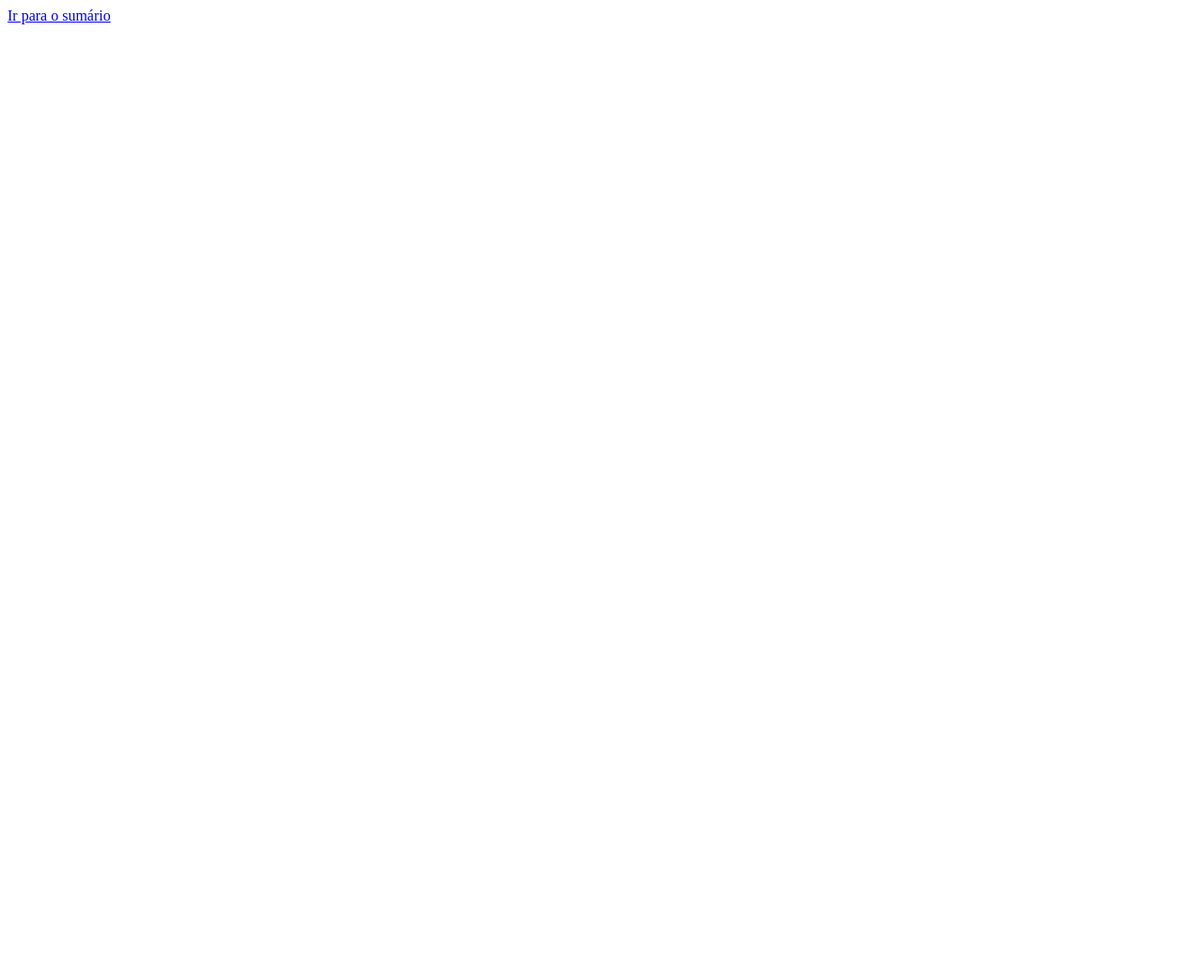
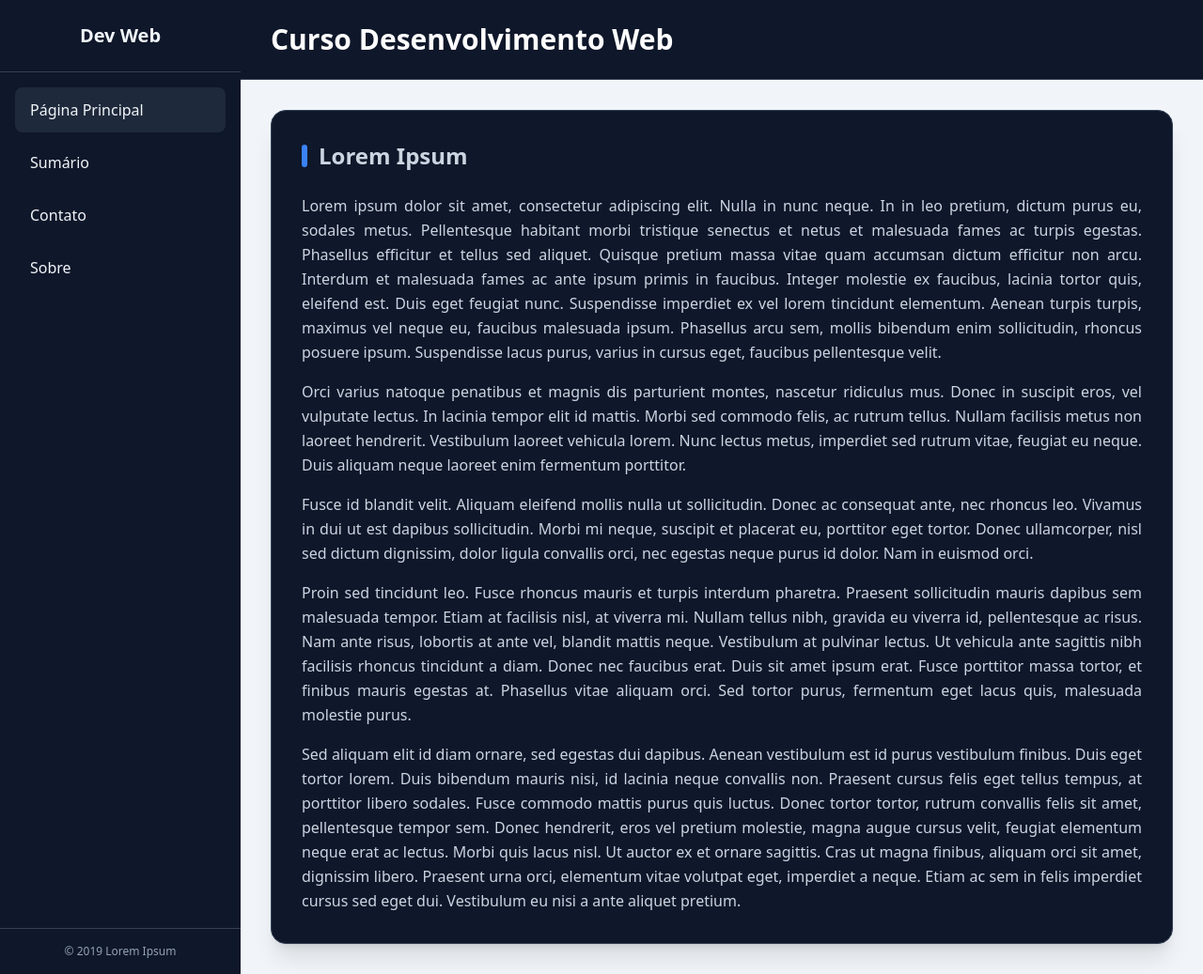
Before and after one commit to Heverton-Souza/ExerciciosBaseHTML, a plain HTML site: page curso/index.html in a window 1280 px wide. Shown: the whole page at 94% size. Before the commit the page ends 800 px from the top, so only its background shows below. Drawn offline with nearby package versions, Linux system fonts and the light colour scheme.

Commit message:
Criado um CSS para a página inicial utilizando o tailwind

```diff
--- a/curso/index.html
+++ b/curso/index.html
@@ -6,9 +6,105 @@
     <meta name="description" content="pagina inicial">
     <meta name="keywords" content="palavra-chave1, palavra-chave2, palavra-chave3">
     <meta name="author" content="Heverton Souza">
-    <title>pagina inicial</title>
+
+    <!-- Tailwind -->
+    <script src="https://cdn.tailwindcss.com"></script>
+
+    <title>Página Inicial</title>
 </head>
-<body>
-    <a href="sumario.html">Ir para o sumário</a>
+<body class="bg-slate-100 text-slate-800">
+
+    <div class="flex min-h-screen">
+
+        <!-- Sidebar -->
+        <aside class="w-64 bg-slate-900 text-slate-100 flex flex-col">
+            <div class="p-6 border-b border-slate-700">
+                <h1 class="text-xl font-bold text-center">
+                    Dev Web
+                </h1>
+            </div>
+
+            <nav class="flex-1 p-4">
+                <ul class="space-y-2">
+                    <li>
+                        <a href="index.html"
+                           class="flex items-center gap-3 px-4 py-3 rounded-lg bg-slate-800 hover:bg-blue-600 transition">
+                            Página Principal
+                        </a>
+                    </li>
+                    <li>
+                        <a href="sumario.html"
+                           class="flex items-center gap-3 px-4 py-3 rounded-lg hover:bg-slate-800 transition">
+                            Sumário
+                        </a>
+                    </li>
+                    <li>
+                        <a href="index.html"
+                           class="flex items-center gap-3 px-4 py-3 rounded-lg hover:bg-slate-800 transition">
+                           Contato
+                        </a>
+                    </li>
+                    <li>
+                        <a href="index.html"
+                           class="flex items-center gap-3 px-4 py-3 rounded-lg hover:bg-slate-800 transition">
+                            Sobre
+                        </a>
+                    </li>
+                </ul>
+            </nav>
+
+            <div class="p-4 text-xs text-center text-slate-400 border-t border-slate-700">
+                © 2019 Lorem Ipsum
+            </div>
+        </aside>
+
+        <!-- Main -->
+        <main class="flex-1 flex flex-col">
+
+            <!-- Header -->
+            <header class="bg-slate-900 border-b border-slate-700 px-8 py-6">
+                <h2 class="text-3xl font-bold text-white">
+                    Curso Desenvolvimento Web
+                </h2>
+            </header>
+
+            <!-- Content -->
+            <section class="p-8">
+                <div class="bg-slate-900 border border-slate-700 rounded-2xl shadow-xl p-8">
+
+                    <h3 class="text-2xl font-semibold text-slate-300 mb-6 flex items-center gap-3">
+                        <span class="w-1.5 h-6 bg-blue-500 rounded-full"></span>
+                        Lorem Ipsum
+                    </h3>
+
+                    <div class="space-y-4 leading-relaxed text-slate-300 text-justify">
+                        <p>
+                    Lorem ipsum dolor sit amet, consectetur adipiscing elit. Nulla in nunc neque. In in leo pretium, dictum purus eu, sodales metus. Pellentesque habitant morbi tristique senectus et netus et malesuada fames ac turpis egestas. Phasellus efficitur et tellus sed aliquet. Quisque pretium massa vitae quam accumsan dictum efficitur non arcu. Interdum et malesuada fames ac ante ipsum primis in faucibus. Integer molestie ex faucibus, lacinia tortor quis, eleifend est. Duis eget feugiat nunc. Suspendisse imperdiet ex vel lorem tincidunt elementum. Aenean turpis turpis, maximus vel neque eu, faucibus malesuada ipsum. Phasellus arcu sem, mollis bibendum enim sollicitudin, rhoncus posuere ipsum. Suspendisse lacus purus, varius in cursus eget, faucibus pellentesque velit.
+                    </p>
+
+                    <p>
+                    Orci varius natoque penatibus et magnis dis parturient montes, nascetur ridiculus mus. Donec in suscipit eros, vel vulputate lectus. In lacinia tempor elit id mattis. Morbi sed commodo felis, ac rutrum tellus. Nullam facilisis metus non laoreet hendrerit. Vestibulum laoreet vehicula lorem. Nunc lectus metus, imperdiet sed rutrum vitae, feugiat eu neque. Duis aliquam neque laoreet enim fermentum porttitor.
+                    </p>
+
+                    <p>
+                    Fusce id blandit velit. Aliquam eleifend mollis nulla ut sollicitudin. Donec ac consequat ante, nec rhoncus leo. Vivamus in dui ut est dapibus sollicitudin. Morbi mi neque, suscipit et placerat eu, porttitor eget tortor. Donec ullamcorper, nisl sed dictum dignissim, dolor ligula convallis orci, nec egestas neque purus id dolor. Nam in euismod orci.
+                    </p>
+
+                    <p>
+                    Proin sed tincidunt leo. Fusce rhoncus mauris et turpis interdum pharetra. Praesent sollicitudin mauris dapibus sem malesuada tempor. Etiam at facilisis nisl, at viverra mi. Nullam tellus nibh, gravida eu viverra id, pellentesque ac risus. Nam ante risus, lobortis at ante vel, blandit mattis neque. Vestibulum at pulvinar lectus. Ut vehicula ante sagittis nibh facilisis rhoncus tincidunt a diam. Donec nec faucibus erat. Duis sit amet ipsum erat. Fusce porttitor massa tortor, et finibus mauris egestas at. Phasellus vitae aliquam orci. Sed tortor purus, fermentum eget lacus quis, malesuada molestie purus.
+                    </p>
+
+                    <p>
+                    Sed aliquam elit id diam ornare, sed egestas dui dapibus. Aenean vestibulum est id purus vestibulum finibus. Duis eget tortor lorem. Duis bibendum mauris nisi, id lacinia neque convallis non. Praesent cursus felis eget tellus tempus, at porttitor libero sodales. Fusce commodo mattis purus quis luctus. Donec tortor tortor, rutrum convallis felis sit amet, pellentesque tempor sem. Donec hendrerit, eros vel pretium molestie, magna augue cursus velit, feugiat elementum neque erat ac lectus. Morbi quis lacus nisl. Ut auctor ex et ornare sagittis. Cras ut magna finibus, aliquam orci sit amet, dignissim libero. Praesent urna orci, elementum vitae volutpat eget, imperdiet a neque. Etiam ac sem in felis imperdiet cursus sed eget dui. Vestibulum eu nisi a ante aliquet pretium.
+                    </p>
+                    </div>
+
+                </div>
+            </section>
+
+    </main>
+
+</div>
+
 </body>
 </html>
```
